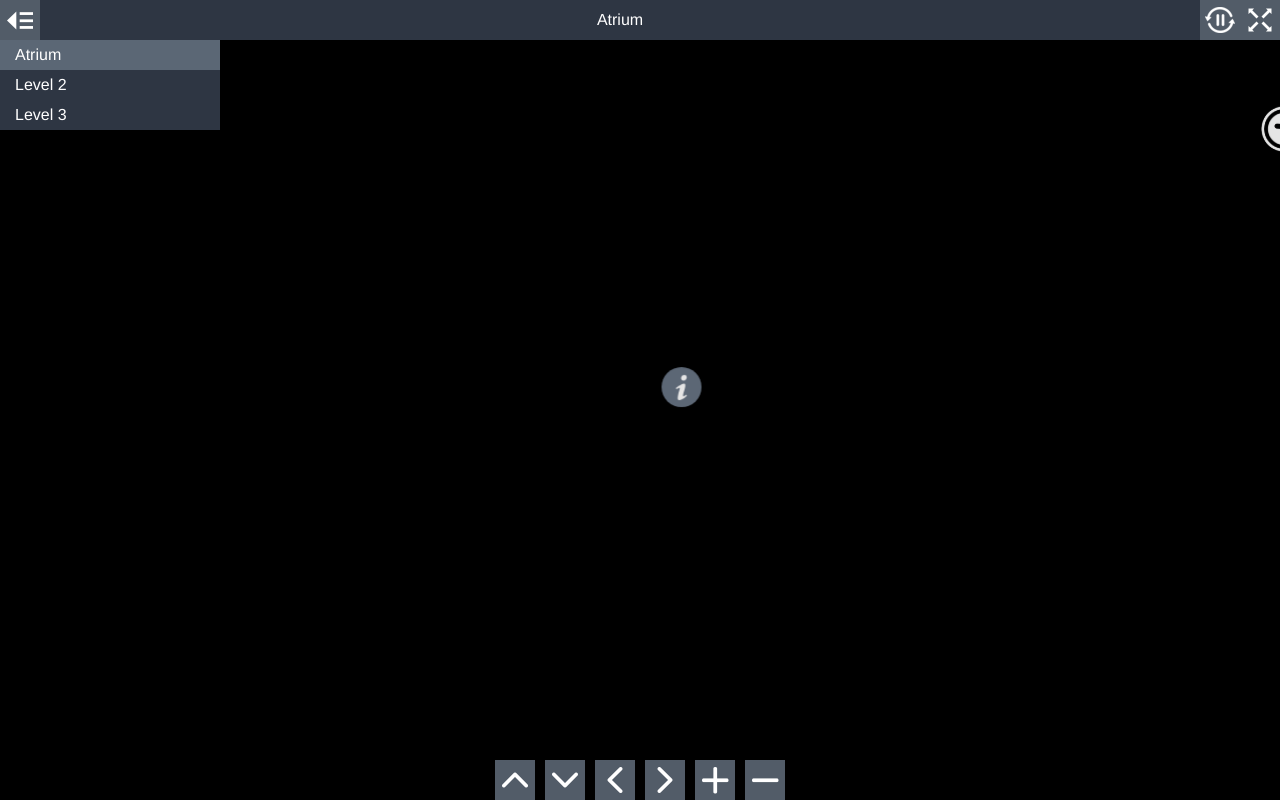
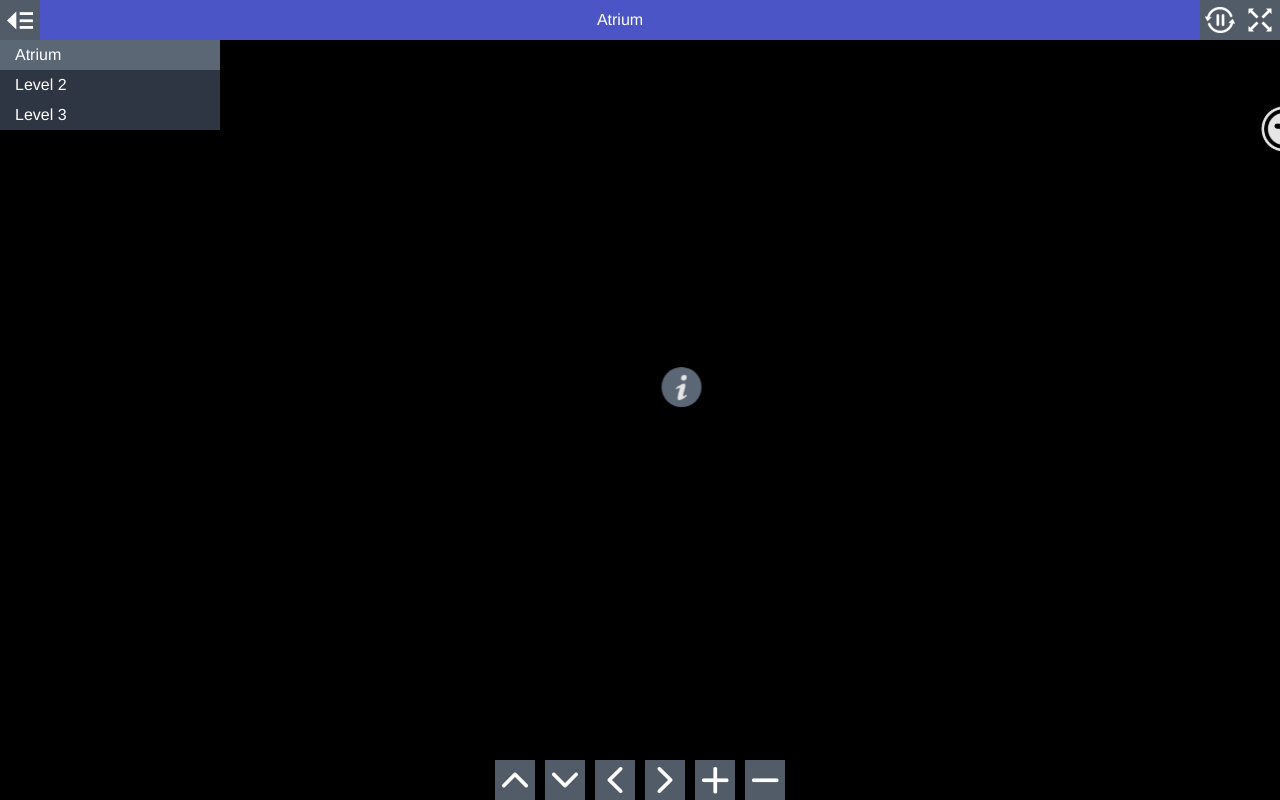
Before and after one commit to gladysssss/SchoolofBusiness, a plain HTML site: page index.html in a window 1280 px wide. Drawn offline with Linux system fonts and the light colour scheme.

Commit message:
Update style.css

```diff
--- a/style.css
+++ b/style.css
@@ -79,8 +79,8 @@ body.multiple-scenes.mobile #titleBar {
   height: 100%;
   line-height: 30px;
   padding: 5px;
-  background-color: rgb(58,68,84);
-  background-color: rgba(58,68,84,0.8);
+  background-color: rgb(96, 107, 247);
+  background-color: rgba(96, 107, 247,0.8);
   overflow: hidden;
   text-overflow: ellipsis;
   white-space: nowrap;
```
